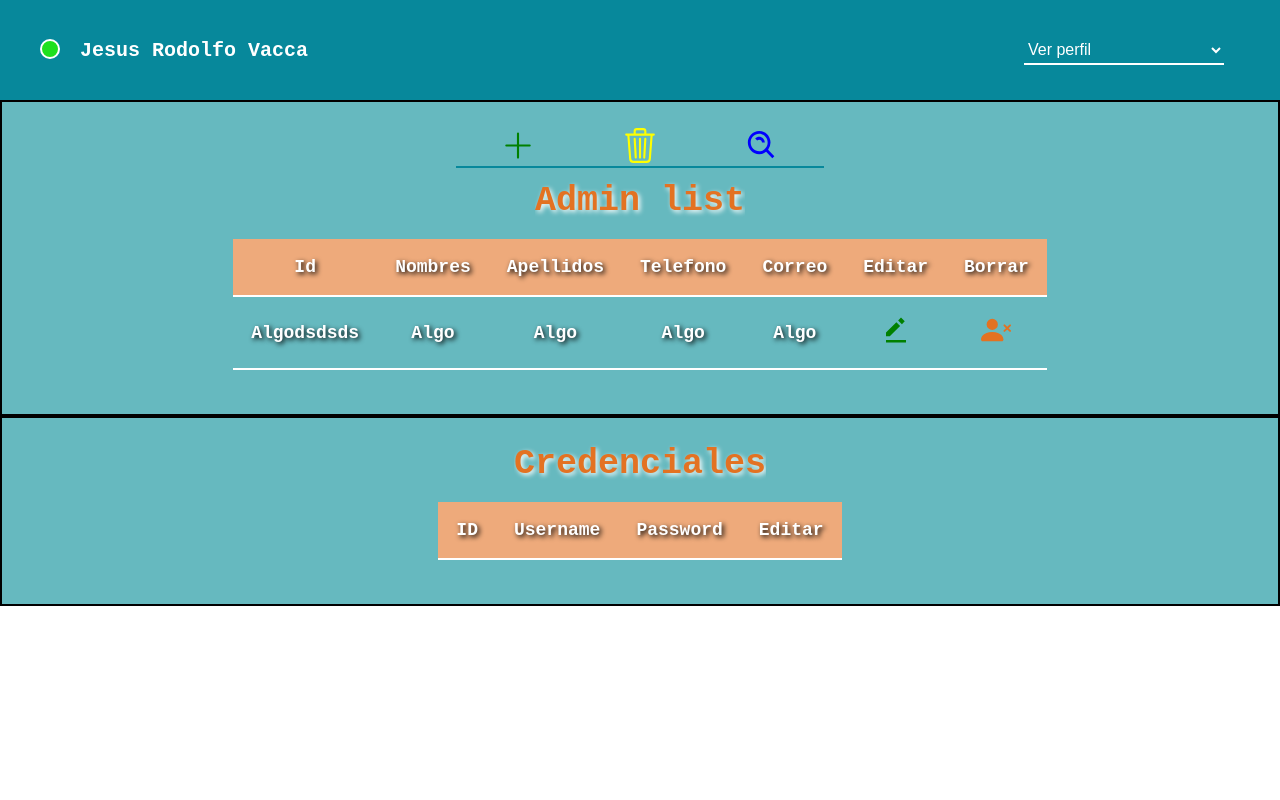
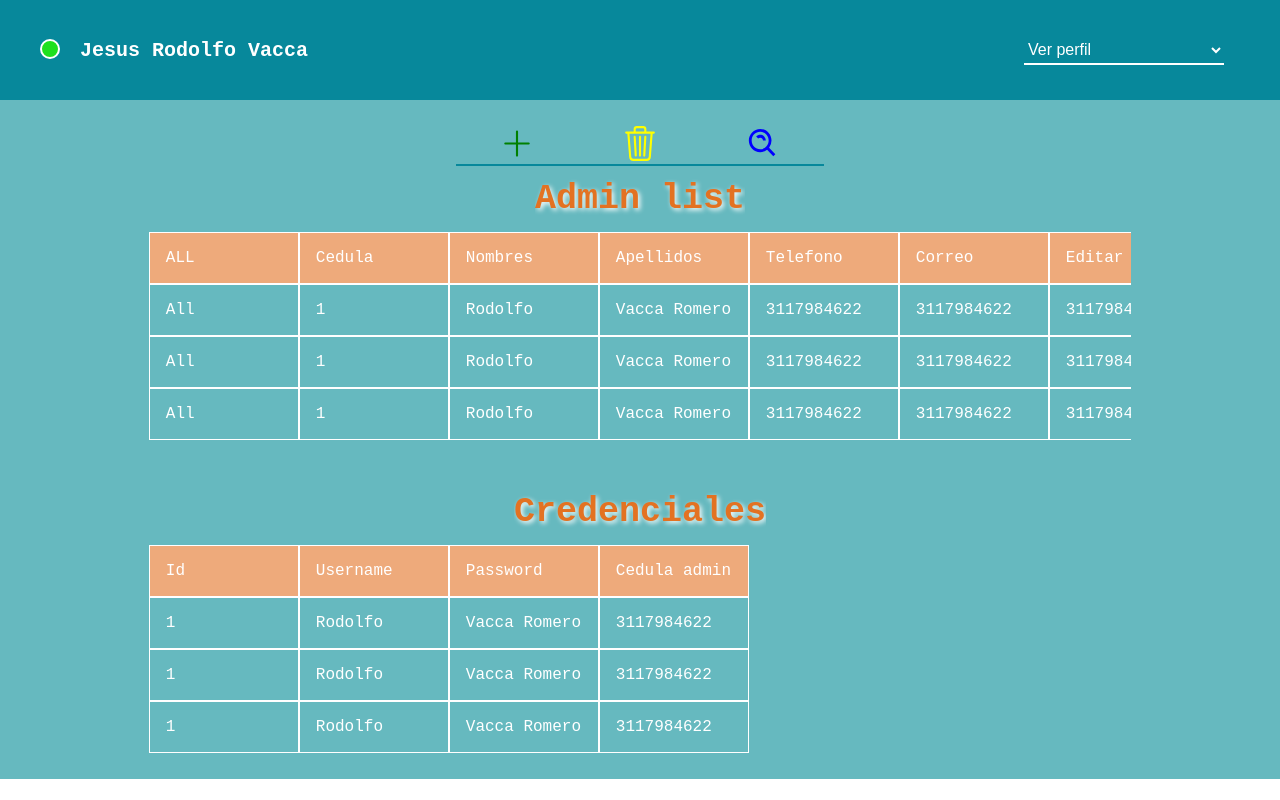
Before and after one commit to JesusVacca/chronombia, a plain HTML site: page body/admin-seccion.html in a window 1280 px wide. Drawn offline with Linux system fonts and the light colour scheme.

Commit message:
admin-site, nuevas tablas

```diff
--- a/body/admin-seccion.html
+++ b/body/admin-seccion.html
@@ -41,53 +41,86 @@
                     </button>
                 </div>
                 <h1>Admin list</h1>
-                <table>
-                    <thead>
-                        <tr>
-                            <td>Id</td>
-                            <td>Nombres</td>
-                            <td>Apellidos</td>
-                            <td>Telefono</td>
-                            <td>Correo</td>
-                            <td>Editar</td>
-                            <td>Borrar</td>
-                        </tr>
-                    </thead>
-                    <tbody>
-                        <tr>
-                            <td>Algodsdsds</td>
-                            <td>Algo</td>
-                            <td>Algo</td>
-                            <td>Algo</td>
-                            <td>Algo</td>
-                            <td>
-                                <button type="button">
-                                    <img src="../img/svg/bxs-edit-alt.svg" alt="">
-                                </button>
-                            </td>
-                            <td>
-                                <button type="button">
-                                    <img src="../img/svg/person-x-fill.svg" alt="">
-                                </button>
-                            </td>
+                <div class="table">
+                    <div class="header-row">
+                        <div class="cell">ALL</div>
+                        <div class="cell">Cedula</div>
+                        <div class="cell">Nombres</div>
+                        <div class="cell">Apellidos</div>
+                        <div class="cell">Telefono</div>
+                        <div class="cell">Correo</div>
+                        <div class="cell">Editar</div>
+                        <div class="cell">Eliminar</div>
+                        <div class="cell">Telefono</div>
+                        <div class="cell">Telefono</div>
+                    </div>
+                    <div class="row">
+                        <div class="cell">All</div>
+                        <div class="cell">1</div>
+                        <div class="cell">Rodolfo</div>
+                        <div class="cell">Vacca Romero</div>
+                        <div class="cell">3117984622</div>
+                        <div class="cell">3117984622</div>
+                        <div class="cell">3117984622</div>
+                        <div class="cell">3117984622</div>
+                        <div class="cell">3117984622</div>
+                        <div class="cell">3117984622</div>
+                    </div>
+                    <div class="row">
+                        <div class="cell">All</div>
+                        <div class="cell">1</div>
+                        <div class="cell">Rodolfo</div>
+                        <div class="cell">Vacca Romero</div>
+                        <div class="cell">3117984622</div>
+                        <div class="cell">3117984622</div>
+                        <div class="cell">3117984622</div>
+                        <div class="cell">3117984622</div>
+                        <div class="cell">3117984622</div>
+                        <div class="cell">3117984622</div>
+                    </div>
+                    <div class="row">
+                        <div class="cell">All</div>
+                        <div class="cell">1</div>
+                        <div class="cell">Rodolfo</div>
+                        <div class="cell">Vacca Romero</div>
+                        <div class="cell">3117984622</div>
+                        <div class="cell">3117984622</div>
+                        <div class="cell">3117984622</div>
+                        <div class="cell">3117984622</div>
+                        <div class="cell">3117984622</div>
+                        <div class="cell">3117984622</div>
+                    </div>
 
-                        </tr>
-
-                    </tbody>
-                </table>
+                </div>
             </div>
             <div class="tabla-2">
                 <h1>Credenciales</h1>
-                <table>
-                    <thead>
-                        <tr>
-                            <td>ID</td>
-                            <td>Username</td>
-                            <td>Password</td>
-                            <td>Editar</td>
-                        </tr>
-                    </thead>
-                </table>
+                <div class="table">
+                    <div class="header-row">
+                        <div class="cell">Id</div>
+                        <div class="cell">Username</div>
+                        <div class="cell">Password</div>
+                        <div class="cell">Cedula admin</div>
+                    </div>
+                    <div class="row">
+                        <div class="cell">1</div>
+                        <div class="cell">Rodolfo</div>
+                        <div class="cell">Vacca Romero</div>
+                        <div class="cell">3117984622</div>
+                    </div>
+                    <div class="row">
+                        <div class="cell">1</div>
+                        <div class="cell">Rodolfo</div>
+                        <div class="cell">Vacca Romero</div>
+                        <div class="cell">3117984622</div>
+                    </div>
+                    <div class="row">
+                        <div class="cell">1</div>
+                        <div class="cell">Rodolfo</div>
+                        <div class="cell">Vacca Romero</div>
+                        <div class="cell">3117984622</div>
+                    </div>
+                </div>
             </div>
         </div>
     </div>
--- a/css/admin-estilos.css
+++ b/css/admin-estilos.css
@@ -28,6 +28,7 @@
     text-shadow: 2px 2px 5px #fff;
     overflow: auto;
     font-size: 35px;
+    text-align: end;
 }
 .main .header{
     width: 100%;
@@ -98,35 +99,48 @@
     justify-content: center;
     align-items: center;
     padding: 2em;
-    border: 2px solid;
     overflow: hidden;
 }
 /* Estilos de las tablas */
 
-.contenedor-tablas table,tr,td{
-    border-bottom: 2px solid;
-    border-collapse: collapse;
-    font-weight: bold;
+
+.contenedor-tablas .table{
+    margin-top: 1em;
+    width: 80%;
+    display: flex;
+    flex-direction: column;
+    overflow: auto;
+    justify-content: center;
+    align-items: center;
+
+}
+.table .header-row,.row{
+    width: 100%;
+    display: flex;
+}
+.header-row .cell{
+    background: var(--header-table);
+    color: var(--texto);
+}
+.table .cell{
     padding: 1em;
-    margin: 1em;
-    color: var(--texto);
-    font-size: 18px;
-    text-transform: capitalize;
-    text-shadow: 2px 2px 5px #000;
-    text-align: center;
-}
-.contenedor-tablas table thead{
-    background-color: var(--header-table);
+    border: 1px solid;
+    min-width:150px;
+    max-width: 100%;
+    color: #fff;
+    font-size: 16px;
 }
 
-.contenedor-tablas table button{
+
+
+.contenedor-tablas .table button{
     width: 40px;
     height: 30px;
     border: none;
     background: transparent;
     cursor: pointer;
 }
-.contenedor-tablas table button img{
+.contenedor-tablas .table button img{
     width: 100%;
     height: 100%;
     object-fit: contain;
@@ -171,9 +185,8 @@
     }
     .contenedor-tablas .tabla-1,.tabla-2{
         overflow: auto;
-        height: 100vh;
     }
-    .contenedor-tablas table,tr,td{
-        font-size: 10px !important;
+    .contenedor-tablas .table{
+        width: 100% !important;
     }
 }
--- /dev/null
+++ b/css/table.css
@@ -0,0 +1,27 @@
+.contenedor{
+    width: 100%;
+    height: 100%;
+    display: flex;
+
+}
+
+.contenedor .table{
+    width: 100%;
+    display: flex;
+    flex-direction: column;
+    overflow: auto;
+
+}
+.table .header-row,.row{
+    width: 100%;
+    display: flex;
+}
+.header-row .cell{
+    background-color: rebeccapurple;
+    color:#ffff;
+}
+.table .cell{
+    padding: 1em;
+    border: 2px solid;
+    min-width:100px;
+}
```
Also changed, not shown: body/tabla.html (added, +38 -0 lines).
